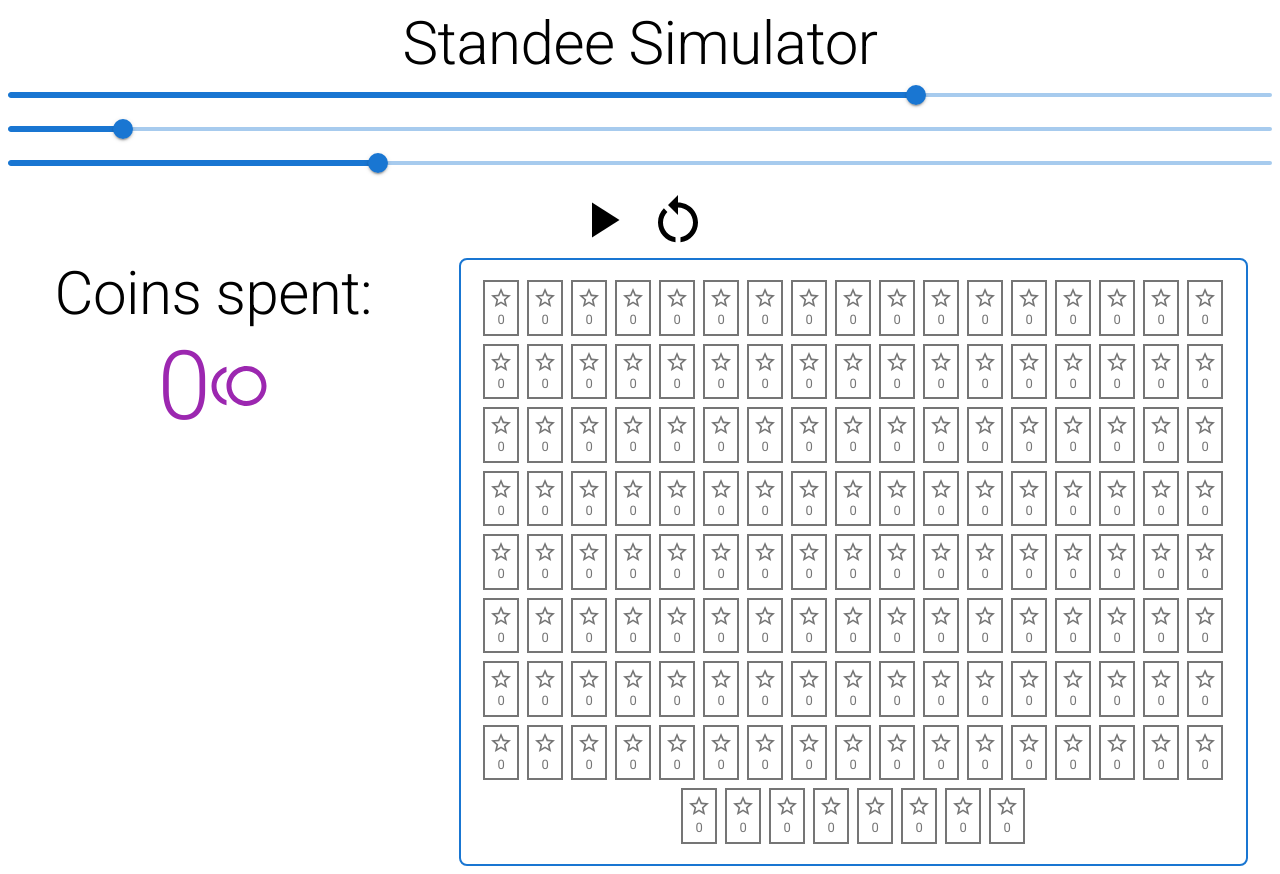
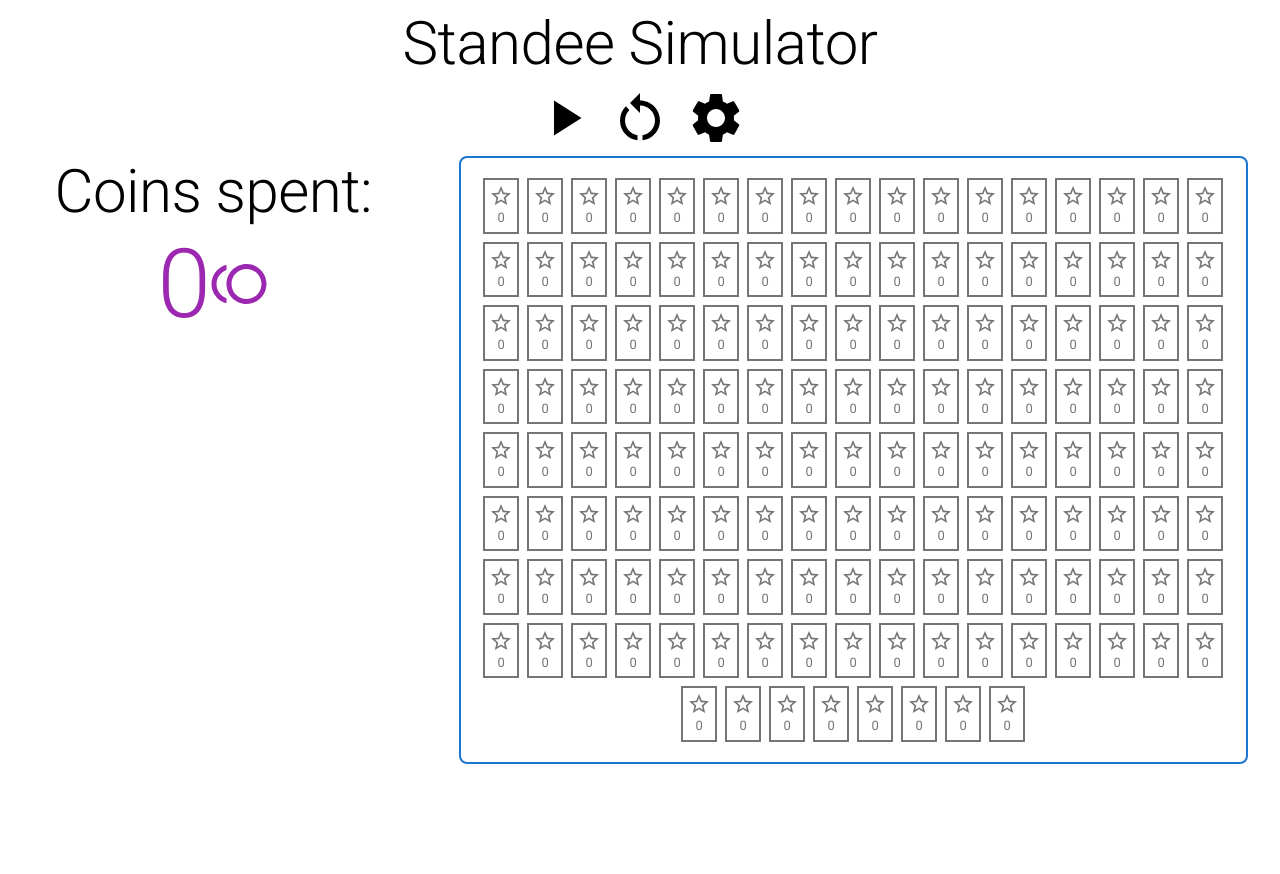
Before and after one commit to mmmaaatttttt/standee-simulator, a React (Vite) app: page / in a window 1280 px wide. After the commit the page ends 800 px from the top, so only its background shows below. Built offline with nearby package versions, Linux system fonts and the light colour scheme.

Commit message:
put sliders in ugly modal

```diff
--- a/src/components/simulator-buttons/simulator-buttons.tsx
+++ b/src/components/simulator-buttons/simulator-buttons.tsx
@@ -1,10 +1,11 @@
-import { PlayArrow, Pause, RestartAlt } from "@mui/icons-material";
+import { PlayArrow, Pause, RestartAlt, Settings } from "@mui/icons-material";
 import Box from "@mui/material/Box";
 
 type SimulatorButtonsProps = {
   start: () => void;
   stop: () => void;
   reset: () => void;
+  openModal: () => void;
   isFinished: boolean;
   isRunning: boolean;
 };
@@ -19,6 +20,7 @@ function SimulatorButtons({
   start,
   stop,
   reset,
+  openModal,
   isFinished,
   isRunning,
 }: SimulatorButtonsProps) {
@@ -36,6 +38,7 @@ function SimulatorButtons({
     <Box sx={{ display: "flex", justifyContent: "center" }}>
       {toggle}
       <RestartAlt sx={iconStyles} onClick={reset} />
+      <Settings sx={iconStyles} onClick={openModal} />
     </Box>
   );
 }
--- a/src/containers/simulator-container/simulator-container.tsx
+++ b/src/containers/simulator-container/simulator-container.tsx
@@ -1,6 +1,9 @@
 import { useState, useCallback, useEffect } from "react";
 import Grid from "@mui/material/Grid";
 import Slider from "@mui/material/Slider";
+import Modal from "@mui/material/Modal";
+import Box from "@mui/material/Box";
+import Typography from "@mui/material/Typography";
 import useAnimationFrame from "hooks/useAnimationFrame";
 import SimulatorButtons from "components/simulator-buttons";
 import StandeeGrid from "components/standee-grid";
@@ -27,6 +30,10 @@ const SimulatorContainer = () => {
     useState<number>(DEFAULT_STANDEES);
   const [totalCost, setTotalCost] = useState<number>(0);
   const [isFinished, setIsFinished] = useState<boolean>(false);
+  const [isModalOpen, setIsModalOpen] = useState<boolean>(false);
+
+  const openModal = useCallback(() => setIsModalOpen(true), []);
+  const closeModal = useCallback(() => setIsModalOpen(false), []);
 
   const getStandee = useCallback(() => {
     setStandeeTallies((oldTallies) => {
@@ -71,7 +78,16 @@ const SimulatorContainer = () => {
   }, [standeeTallies, stop]);
 
   return (
-    <div>
+    <Box>
+      <Modal
+        open={isModalOpen}
+        onClose={closeModal}
+        aria-labelledby="modal-modal-title"
+      >
+        <Box>
+          <Typography variant="h4" id="modal-modal-title">
+            Simulator Settings
+          </Typography>
           <Slider
             aria-label="Number of Standees"
             defaultValue={DEFAULT_STANDEES}
@@ -106,12 +122,15 @@ const SimulatorContainer = () => {
             min={MIN_COST}
             max={MAX_COST}
           />
+        </Box>
+      </Modal>
       <SimulatorButtons
+        start={start}
         stop={stop}
-        start={start}
+        reset={reset}
         isFinished={isFinished}
         isRunning={isRunning}
-        reset={reset}
+        openModal={openModal}
       />
       <Grid container spacing={2}>
         <Grid item sm={12} md={4}>
@@ -121,7 +140,7 @@ const SimulatorContainer = () => {
           <StandeeGrid tallies={standeeTallies} />
         </Grid>
       </Grid>
-    </div>
+    </Box>
   );
 };
 export default SimulatorContainer;
```
Lines whose indentation alone changed are shown as unchanged.
